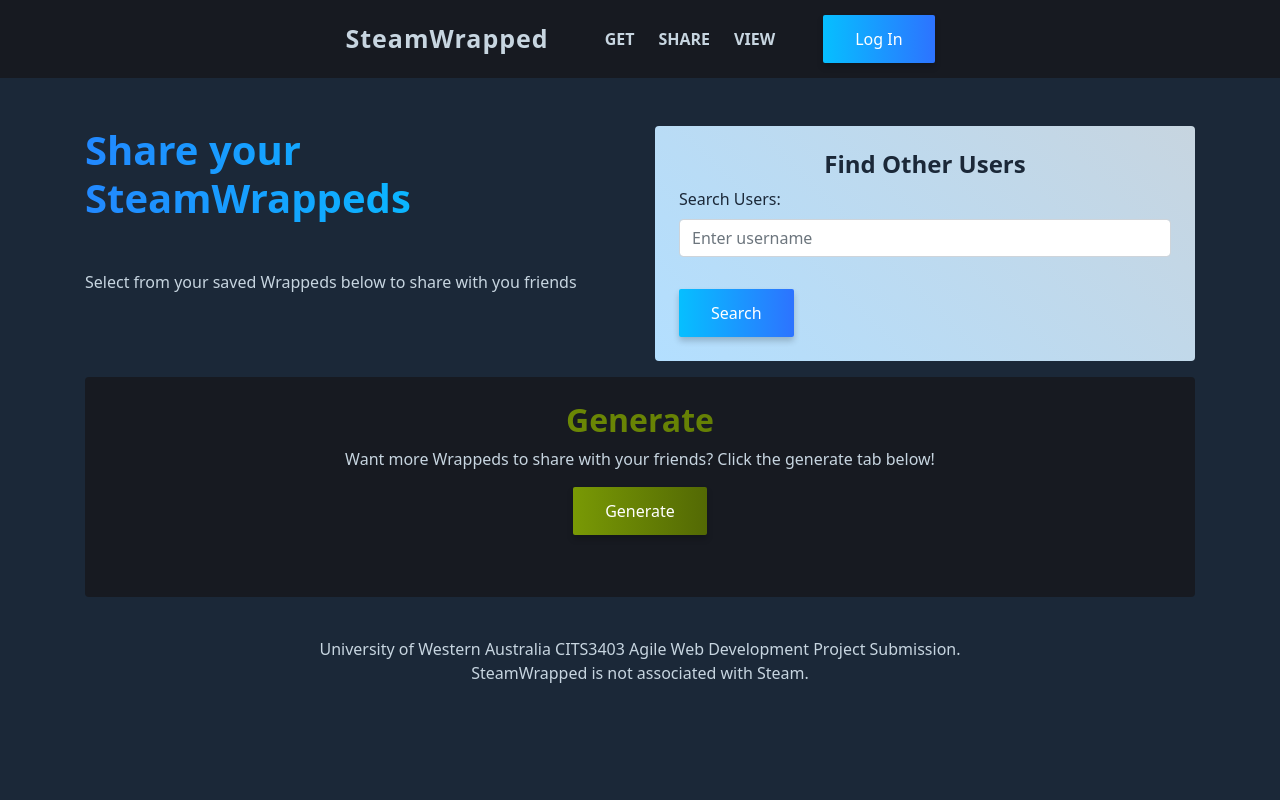
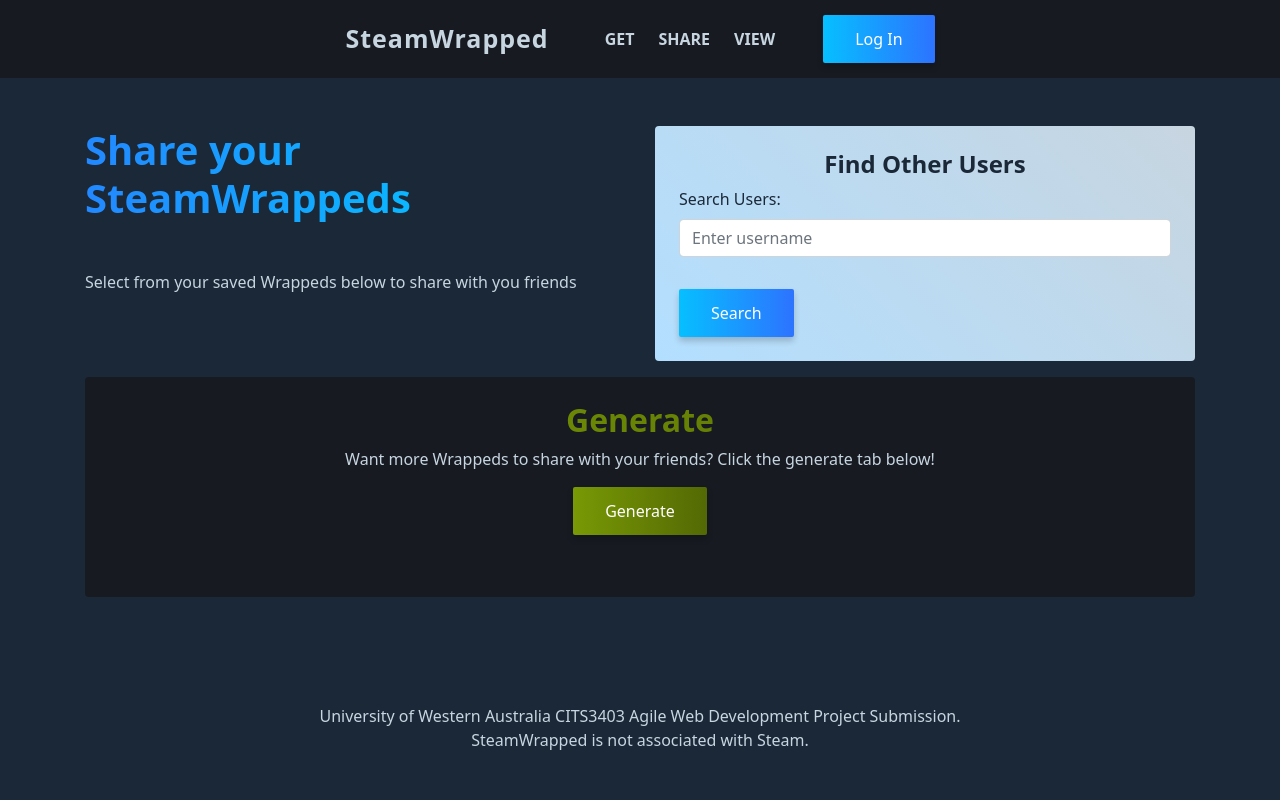
Before and after one commit to leftamarc/CITS3403-Project, a Python web app: template app/templates/share.html in a window 1280 px wide. Run offline with Jinja, Linux system fonts and the light colour scheme; the template is opened without the code that fills it, so the values that code supplies are empty; some libraries are stand-ins or nearby versions.

Commit message:
made footer sit at bottom of page

```diff
--- a/app/templates/header.html
+++ b/app/templates/header.html
@@ -11,7 +11,7 @@
 
 </head>
 
-<body>
+<body class="d-flex flex-column min-vh-100">
     <ul class="header-tabs">
         <div class="header-title clickable-text {% if request.endpoint == 'home' %}active-tab{% endif %}"
         onclick="window.location.href='{{ url_for('home') }}'">SteamWrapped</div>
@@ -40,7 +40,15 @@
 
     </ul>
 
-    {% block content %}{% endblock %}
+    <main class="flex-grow-1">
+        {% block content %}{% endblock %}
+    </main>
+
+
+    <footer class="footer py-3 mt-auto mb-3">
+        <p class="text-center"> University of Western Australia CITS3403 Agile Web Development Project Submission. <br>
+            SteamWrapped is not associated with Steam.</p>
+    </footer>
 
     <script src="{{ url_for('static', filename='script.js') }}" defer></script>
     <!-- jQuery -->
--- a/app/templates/share.html
+++ b/app/templates/share.html
@@ -43,13 +43,5 @@
 
             </div>
         </div>
-        <div class="row">
-            <div class="col-md-12">
-                <div class="footer-text text-center mt-4 mb-4">
-                    <p> University of Western Australia CITS3403 Agile Web Development Project Submission. <br>
-                        SteamWrapped is not associated with Steam.</p>
-                </div>
-            </div>
-    </div>
 
 {% endblock %}
```
Also changed, not shown: app/templates/get.html (+1 -8 lines), app/templates/home.html (+0 -8 lines), app/templates/login.html (+0 -9 lines), app/templates/register.html (+0 -11 lines), app/templates/view.html (+0 -9 lines).
